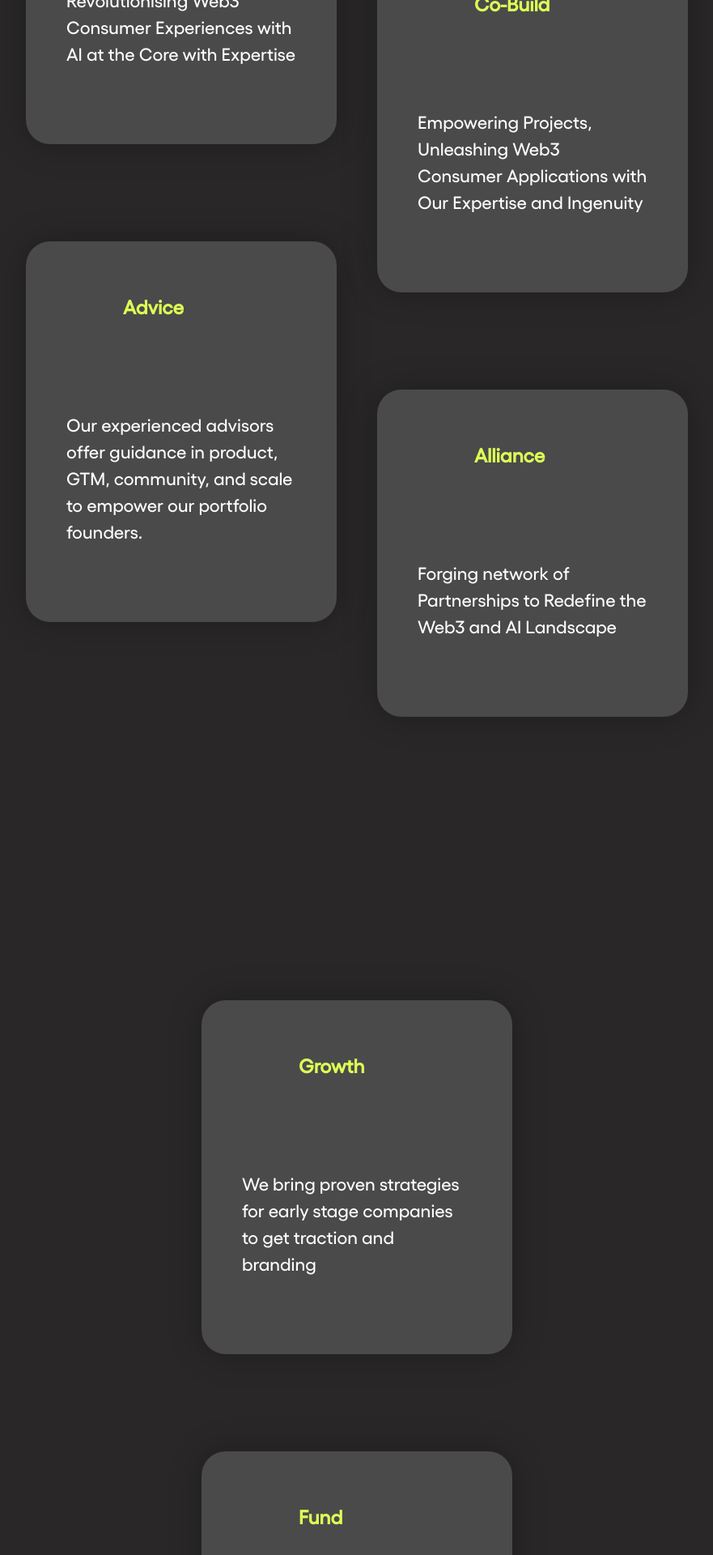
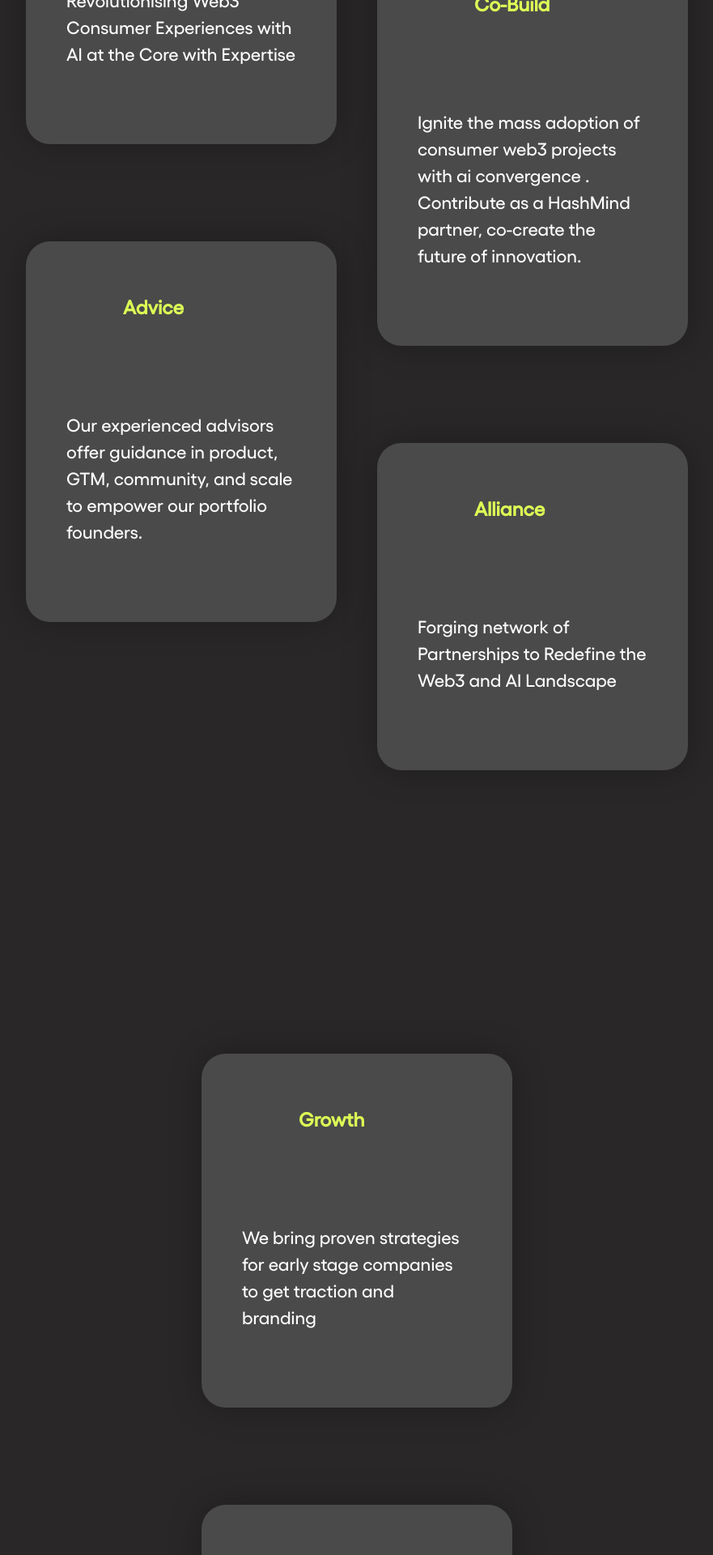
Before and after one commit to Shubham0850/hashmind, a Next.js app: page / in a window 1280 px wide. Shown: the part 1900-3820 px from the top of the page at 81% size, without its empty margins (199-1080 px from the left). Built offline with nearby package versions, Linux system fonts and the light colour scheme.

Commit message:
live cahnge

```diff
--- a/src/components/home/Hero.tsx
+++ b/src/components/home/Hero.tsx
@@ -77,7 +77,7 @@ function Hero() {
               </Flex>
             </Box>
 
-            <Link href={"https://hashmind.gitbook.io/about/"} target="_blank">
+            <Link href={"https://forms.gle/NQowYRdzhrMEYJLb7"} target="_blank">
               <Button
                 background="#DDFF55"
                 _hover={{ background: "white" }}
--- a/src/components/home/Innovators.tsx
+++ b/src/components/home/Innovators.tsx
@@ -102,7 +102,7 @@ function NurturingInnovators() {
               imgSrc={"/build.gif"}
               title={"Co-Build"}
               description={
-                "Empowering Projects, Unleashing Web3  Consumer Applications with Our Expertise and Ingenuity"
+                "Ignite the mass adoption of consumer web3 projects with ai convergence . Contribute as a HashMind partner, co-create the future of innovation."
               }
             />
             <Box mt={{ base: "50px", md: "120px" }} />
@@ -126,7 +126,7 @@ function NurturingInnovators() {
             <Box mt={{ base: "50px", md: "120px" }} />
             <Card
               imgSrc={"/Fund.gif"}
-              title={"Fund"}
+              title={"Co Fund"}
               description={
                 "We invest in promising founders by deploying our capital and support fundraise by our partnership potential investors"
               }
--- a/src/components/home/JoinUsCard.tsx
+++ b/src/components/home/JoinUsCard.tsx
@@ -54,7 +54,7 @@ const Card = () => {
             Join us as a partner, builder, or community in our creative journey.
           </Text>
         </Stack>
-        <Link href={"https://hashmind.gitbook.io/about/"} target="_blank">
+        <Link href={"https://forms.gle/NQowYRdzhrMEYJLb7"} target="_blank">
           <Button
             p={{ base: "10px 20px", md: "12px 40px" }}
             fontSize={{ base: "14px", md: "18px" }}
```
